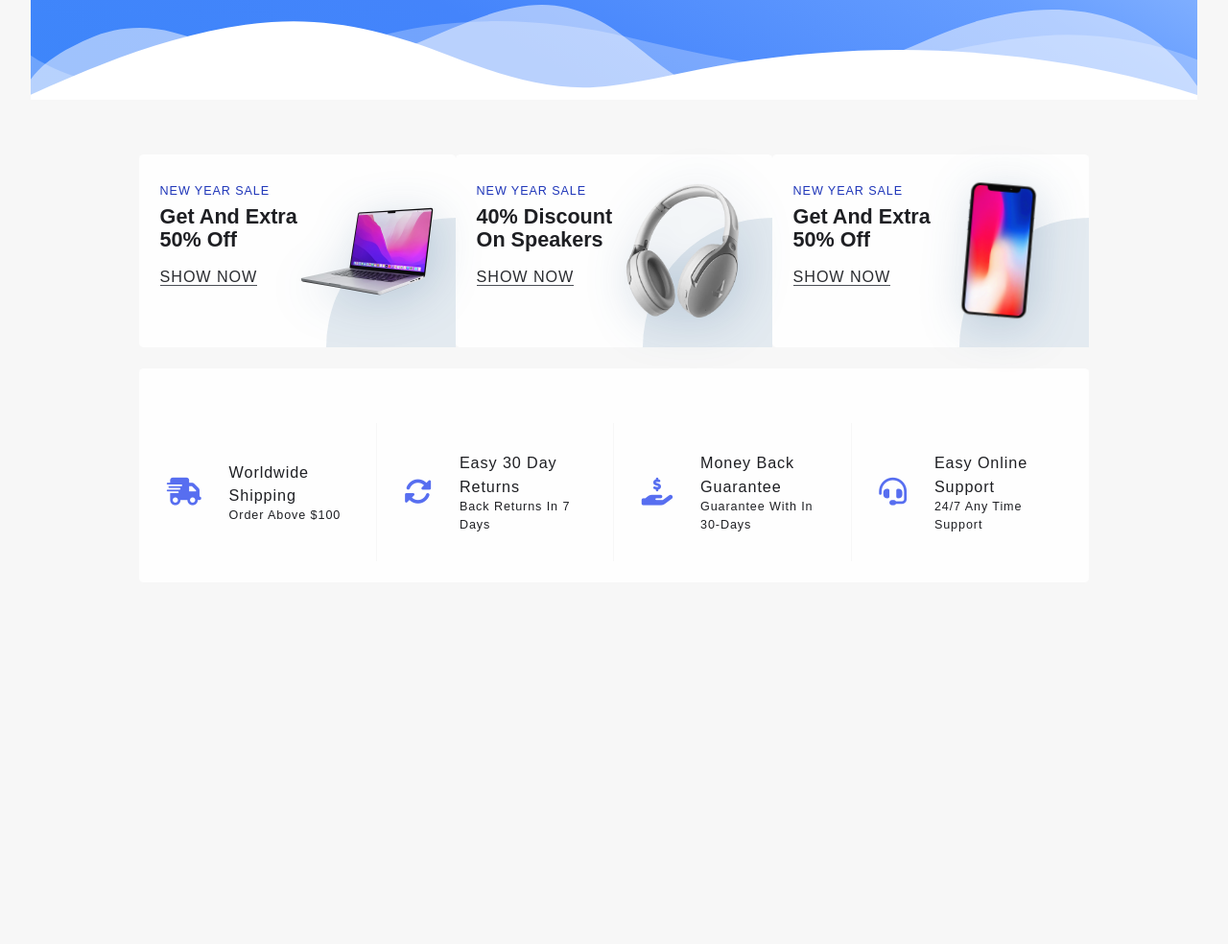
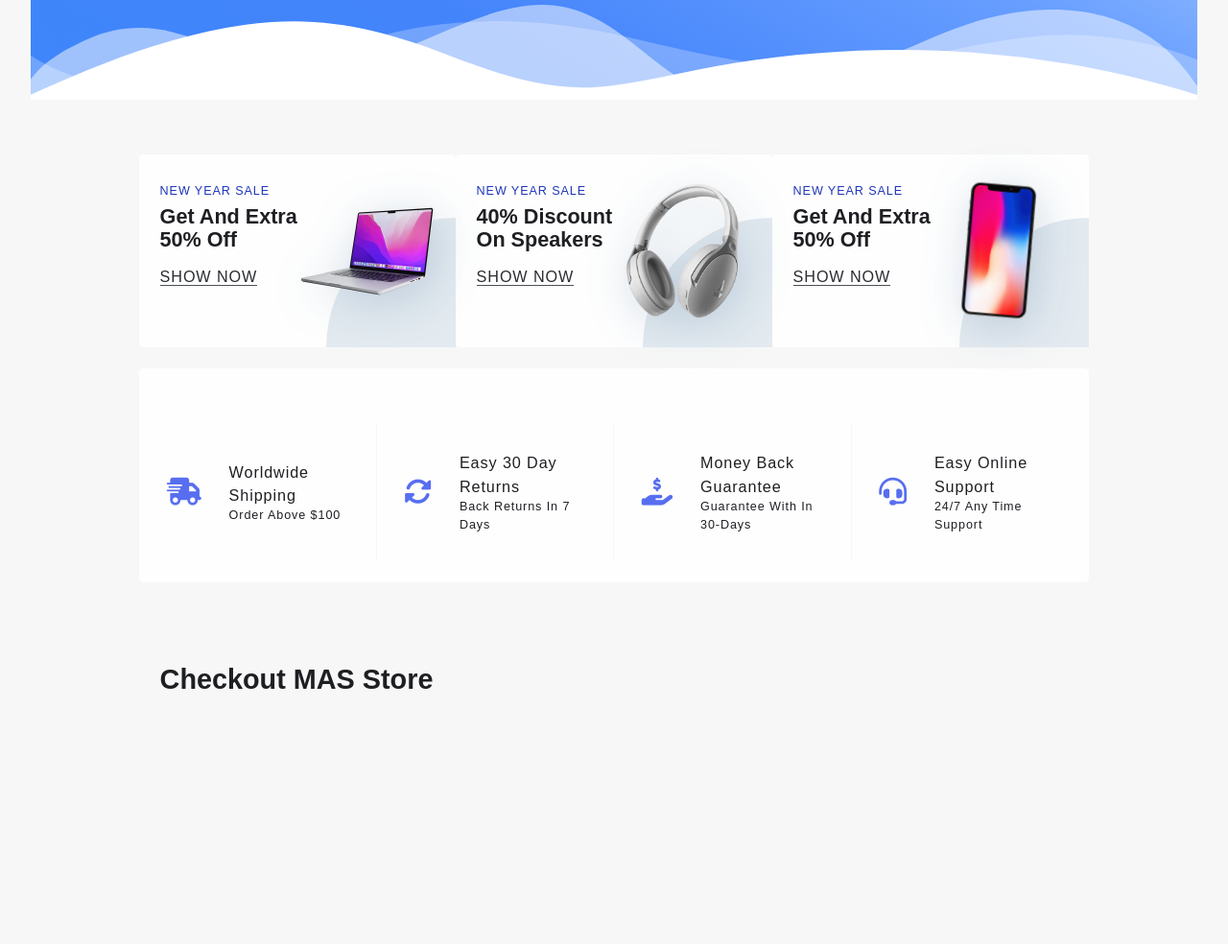
Before and after one commit to Aheed-Siddiqui-Official/E-Commerce-Website, a website built with Vite: page index.html in a window 1280 px wide. Shown: the part 697-1681 px from the top of the page at 96% size. Before the commit the page ends 1304 px from the top, so only its background shows below. Built offline with nearby package versions, Linux system fonts and the light colour scheme.

Commit message:
html structure

```diff
--- a/index.html
+++ b/index.html
@@ -205,6 +205,19 @@
       </div>
     </section>
 
+                      <!-- Products Section -->
+
+    <section class="section-products container">
+      <div class="">
+        <h2 class="section-common--heading">Checkout MAS Store</h2>
+      </div>
+
+      <section class="container">
+        <div id="productContainer"></div>
+      </section>
+    </section>
+
+
 
   </body>
 
```
